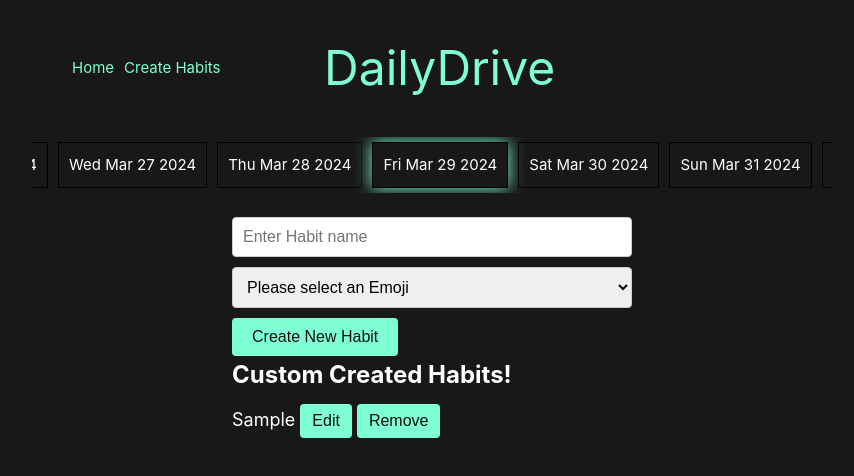
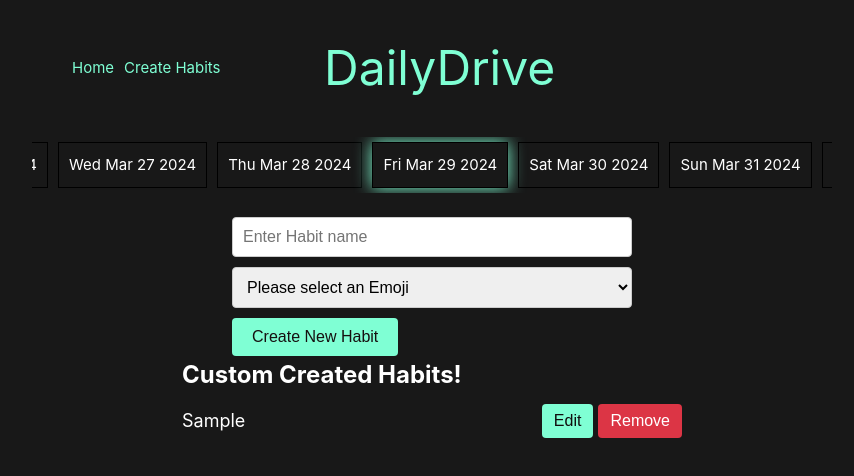
Before and after one commit to henriits/habit_tracker_vue, a Vue app in the folder habit-tracker/: page /create_habits in a window 1280 px wide. Both pictures are taken after typing "Sample" into the empty fields and a click on the button "Create New Habit". Shown: the top 476 px of the page, without its empty margins (208-1062 px from the left). Built offline with nearby package versions, Linux system fonts and the light colour scheme.

Commit message:
add style to create habits remove button

```diff
--- a/habit-tracker/src/components/CreateHabits.vue
+++ b/habit-tracker/src/components/CreateHabits.vue
@@ -1,5 +1,4 @@
 <template>
-    <!-- Use the AddHabitForm component -->
     <div class="custom-created-habits">
         <AddHabitForm @add="addNewHabit"></AddHabitForm>
         <div class="habit-list-title">Custom Created Habits!</div>
@@ -7,10 +6,11 @@
             <li v-for="(habit, index) in habits" :key="index" class="habit-item">
                 <span v-if="!habit.editing" class="habit-name">{{ habit.name }}</span>
                 <input v-else v-model="habit.name" @blur="saveEditedHabit(index)" class="habit-edit-input" />
-                <button type="button" @click="toggleEdit(index)" class="habit-button">
-                    {{ habit.editing ? 'Save' : 'Edit' }}
-                </button>
-                <button type="button" @click="removeHabit(index)" class="habit-button">Remove</button>
+                <div class="button-container">
+                    <button type="button" @click="toggleEdit(index)" class="habit-button">{{ habit.editing ? 'Save' :
+            'Edit' }}</button>
+                    <button type="button" @click="removeHabit(index)" class="remove-button">Remove</button>
+                </div>
             </li>
         </ol>
         <div v-else class="no-habits-message">No custom habits created yet.</div>
@@ -58,13 +58,11 @@ const saveEditedHabit = (index) => {
 };
 </script>
 
-
 <style scoped>
 .custom-created-habits {
-    max-width: 400px;
+    max-width: 500px;
     margin: 0 auto;
 }
-
 
 .habit-list-title {
     font-size: 24px;
@@ -78,6 +76,11 @@ const saveEditedHabit = (index) => {
 }
 
 .habit-item {
+    display: flex;
+    align-items: center;
+    justify-content: space-between;
+
+    /* Add this line */
     margin-bottom: 10px;
 }
 
@@ -90,6 +93,12 @@ const saveEditedHabit = (index) => {
     padding: 5px;
     border: 1px solid #ccc;
     border-radius: 4px;
+}
+
+.button-container {
+    display: flex;
+
+    /* Add this line */
 }
 
 .habit-button {
@@ -106,4 +115,20 @@ const saveEditedHabit = (index) => {
 .habit-button:hover {
     background-color: aqua;
 }
+
+
+.remove-button {
+    font-size: 16px;
+    padding: 8px 12px;
+    margin-left: 5px;
+    background-color: #dc3545;
+    color: #fff;
+    border: none;
+    border-radius: 4px;
+    cursor: pointer;
+}
+
+.remove-button:hover {
+    background-color: #c82333;
+}
 </style>
```
